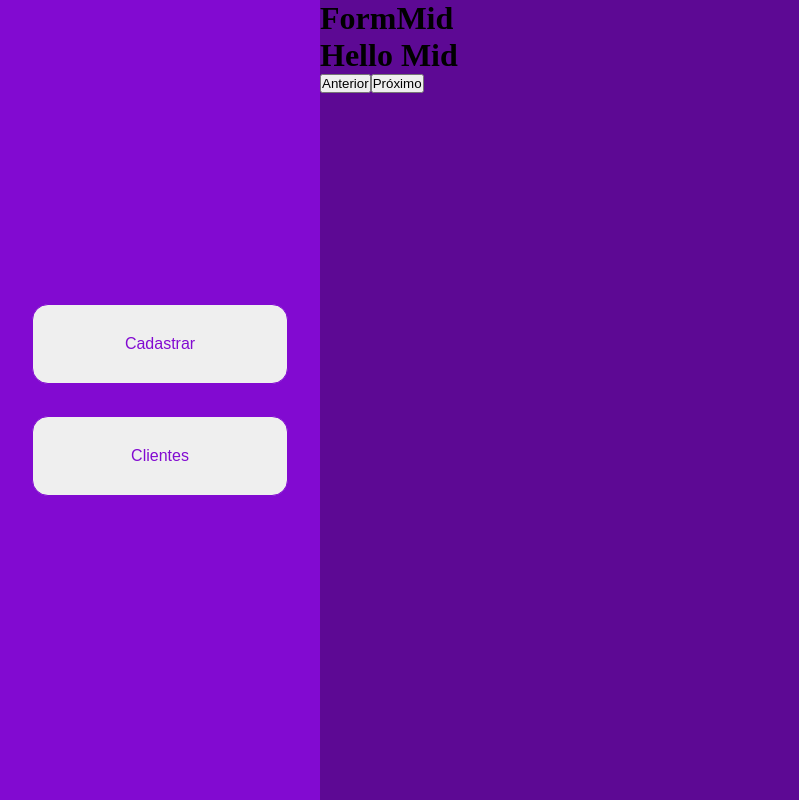
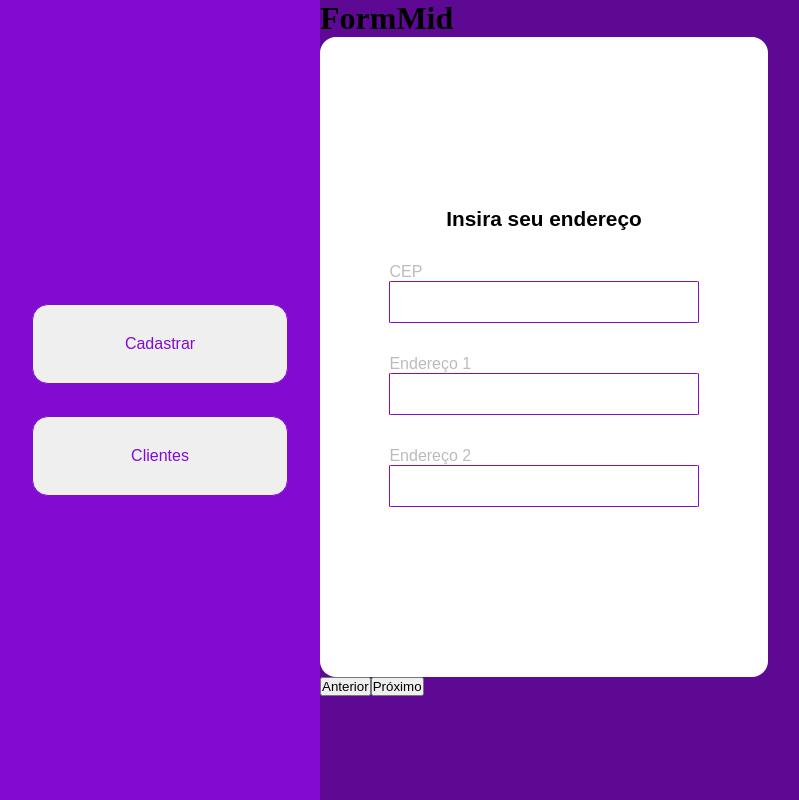
Before and after one commit to enricomartins018/mod5_venture_labs, a React (Vite) app: page / in a window 1280 px wide. Both pictures are taken after a click on the button "Próximo". Shown: the whole page, without its empty margins (0-799 px from the left). Built offline with nearby package versions, Linux system fonts and the light colour scheme.

Commit message:
feat: Form de endereço finalizado.

```diff
--- a/src/Components/FormMid/FormMid.jsx
+++ b/src/Components/FormMid/FormMid.jsx
@@ -1,10 +1,25 @@
 import React from 'react'
+import S from './FormMid.module.css'
 
 const FormMid = () => {
   return (
-    <div>
-        <h1>Hello Mid</h1>
-    </div>
+    <form className={S.form}>
+      <div className={S.containerForm}>
+        <h4 className={S.titleForm}>Insira seu endereço</h4>
+        <div className={S.cep}>
+          <label>CEP</label>
+          <input className={S.inputPattern} name="CEP" id="CEP" required pattern="\d{5}-\d{3}" />
+        </div>
+        <div className={S.endereco}>
+          <label>Endereço 1</label>
+          <input className={S.inputPattern} type="text" name="name" id="" />
+        </div>
+        <div className={S.endereco}>
+          <label>Endereço 2</label>
+          <input className={S.inputPattern} type="text" name="name" id="" />
+        </div>
+      </div>
+    </form>
   )
 }
 
--- a/src/Components/FormMid/FormMid.module.css
+++ b/src/Components/FormMid/FormMid.module.css
@@ -0,0 +1,75 @@
+form{
+    display: flex;
+    flex-direction: column;
+    justify-content: center;
+    align-items: center;
+    text-align: left;
+    font-family: Arial, Helvetica, sans-serif;
+}
+
+.containerForm{
+    display: flex;
+    flex-direction: column;
+    justify-content: center;
+    align-items: center;
+    background-color: #ffffff;
+    width: 35vw;
+    height: 80vh;
+    gap: 2rem;
+    border-radius: 1rem;
+}
+
+.cep{
+    display: flex;
+    flex-direction: column;
+    text-align: left;
+    color: #BBBBBB;
+}
+
+.endereco{
+    display: flex;
+    flex-direction: column;
+    text-align: left;
+    color: #BBBBBB;
+}
+
+.titleForm{
+    font-size: 1.3rem;
+    color: black;
+}
+
+.inputPattern{
+    width: 24vw;
+    height: 5vh;
+    border-radius: 1%;
+    color: black;
+    background-color: white;
+    border: solid 0.1rem #820AD1;
+    text-align: center;
+}
+
+.inputPattern{
+    border: solid 0.1rem #820AD1;
+}
+
+.btnContainer{
+    display: flex;
+    gap: 4rem;
+}
+
+.btnPattern{
+    width: 10vw;
+    height: 10vh;
+    color: #820AD1;
+    font-size: 1rem;
+    border: solid 0.1rem #820AD1;
+    border-radius: 1rem;
+}
+
+.btnPattern:hover{
+    color: white;
+    background-color: #820AD1;
+    cursor: pointer;
+    border: solid 0.1rem #ffffff;
+    border-radius: 1rem;
+}
```
